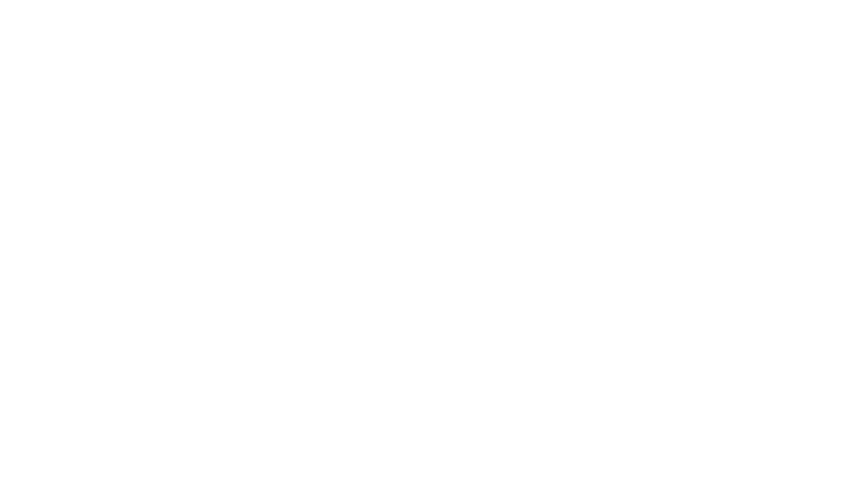
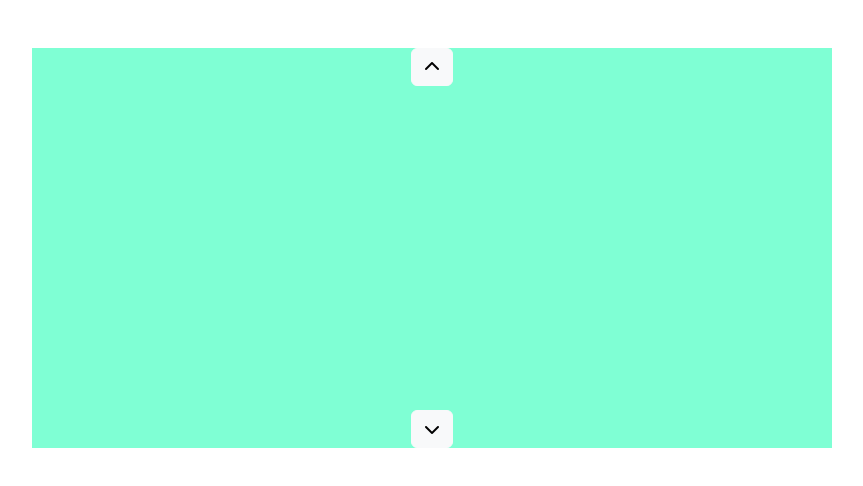
Before and after one commit to LucaBeltrami10/js-array-objects-carousel, a plain HTML site: page index.html in a window 1280 px wide. Shown: the whole page, without its empty margins (208-1071 px from the left). Drawn offline with nearby package versions, Linux system fonts and the light colour scheme.

Commit message:
creato struttura html + add font awesome link

```diff
--- a/css/style.css
+++ b/css/style.css
@@ -0,0 +1,6 @@
+#carousel-container{
+    width: 800px;
+    height: 400px;
+    background-color: aquamarine;
+    margin: 0 auto;
+}
--- a/index.html
+++ b/index.html
@@ -8,10 +8,13 @@
     <link rel="stylesheet" href="./css/style.css">
     <!-- link bootstrap -->
     <link href="https://cdn.jsdelivr.net/npm/bootstrap@5.3.2/dist/css/bootstrap.min.css" rel="stylesheet" integrity="sha384-T3c6CoIi6uLrA9TneNEoa7RxnatzjcDSCmG1MXxSR1GAsXEV/Dwwykc2MPK8M2HN" crossorigin="anonymous">
+    <!-- link font awesome -->
+    <link rel="stylesheet" href="https://cdnjs.cloudflare.com/ajax/libs/font-awesome/6.4.2/css/all.min.css">
 </head>
 <body>
-    <div class="my_container">
-
+    <div id="carousel-container" class="position-relative mt-5">
+        <button id="button-up" type="button" class="btn btn-light position-absolute top-0 start-50 translate-middle-x"><i class="fa-solid fa-chevron-up"></i></button>
+        <button id="button-down" type="button" class="btn btn-light position-absolute bottom-0 start-50 translate-middle-x"><i class="fa-solid fa-chevron-down"></i></button>
     </div>
 
     <script src="./js/script.js"></script>
```
Also changed, not shown: js/script.js (line endings or trailing spaces).
